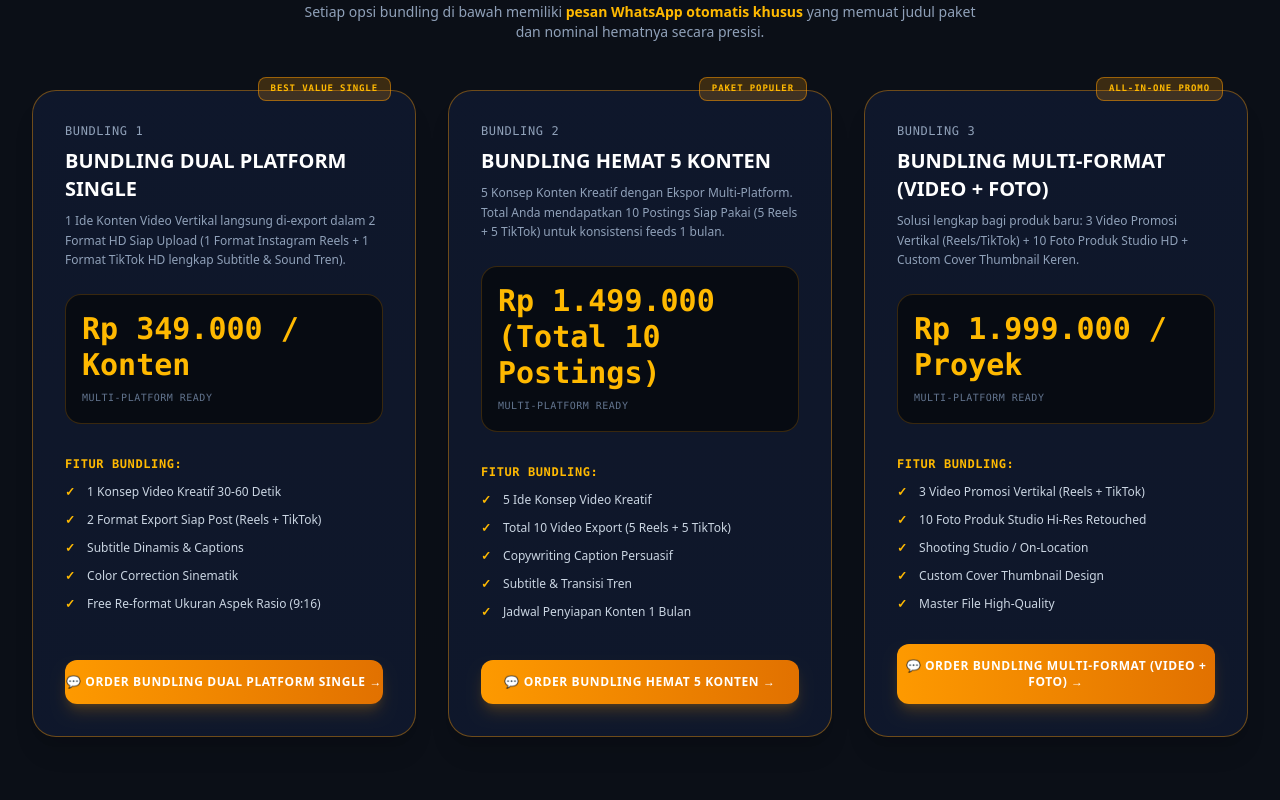
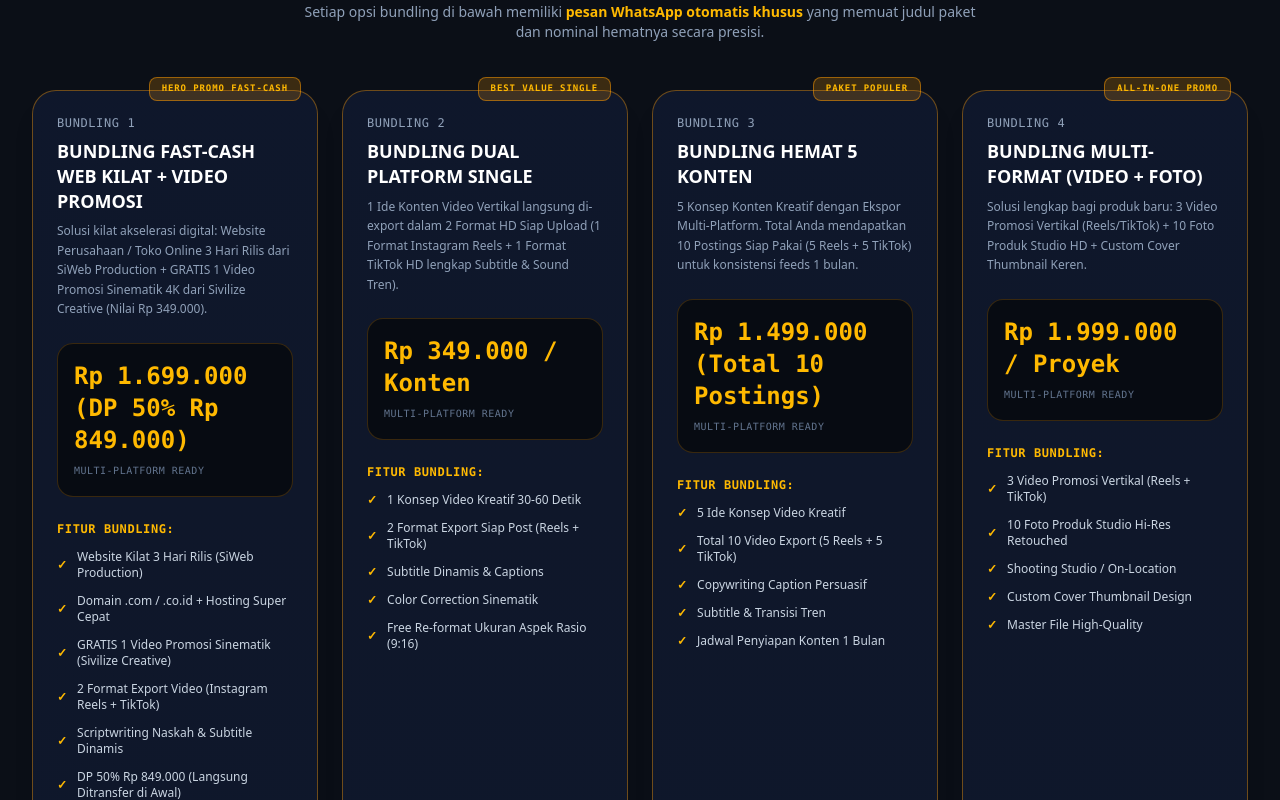
Before and after one commit to muhamadadrian210-debug/sivilize-creative, a Next.js app: page /harga in a window 1280 px wide. Shown: the part 1180-1980 px from the top of the page. Built offline with nearby package versions, Linux system fonts and the light colour scheme.

Commit message:
feat: implement Hero Fast-Cash Web Kilat SiWeb Rp 1.699.000 (DP Rp 849.000) bundle with Gratis 1 Video Sivilize Creative in Pricing page

```diff
--- a/src/app/harga/page.tsx
+++ b/src/app/harga/page.tsx
@@ -8,11 +8,26 @@ export default function HargaPage() {
   const cmoWaNumber = "6282347058055";
 
   const getWaLink = (packageName: string, price: string) => {
-    const text = `Halo Mas Shatrya Dhimar (CMO Sivilize Creative),\n\nSaya mau diskusi & order mengenai ${packageName} (${price}).\n\nBoleh dibantu jadwal brief & alur kerjanya? Terima kasih.`;
+    const text = `Halo Mas Shatrya Dhimar (CMO Sivilize Corp Indonesia),\n\nSaya mau diskusi & order mengenai ${packageName} (${price}).\n\nBoleh dibantu jadwal brief & alur kerjanya? Terima kasih.`;
     return `https://wa.me/${cmoWaNumber}?text=${encodeURIComponent(text)}`;
   };
 
   const bundlingPackages = [
+    {
+      name: "Bundling Fast-Cash Web Kilat + Video Promosi",
+      price: "Rp 1.699.000 (DP 50% Rp 849.000)",
+      badge: "HERO PROMO FAST-CASH",
+      desc: "Solusi kilat akselerasi digital: Website Perusahaan / Toko Online 3 Hari Rilis dari SiWeb Production + GRATIS 1 Video Promosi Sinematik 4K dari Sivilize Creative (Nilai Rp 349.000).",
+      features: [
+        "Website Kilat 3 Hari Rilis (SiWeb Production)",
+        "Domain .com / .co.id + Hosting Super Cepat",
+        "GRATIS 1 Video Promosi Sinematik (Sivilize Creative)",
+        "2 Format Export Video (Instagram Reels + TikTok)",
+        "Scriptwriting Naskah & Subtitle Dinamis",
+        "DP 50% Rp 849.000 (Langsung Ditransfer di Awal)"
+      ],
+      waMessage: "Halo Mas Shatrya Dhimar (CMO Sivilize Corp Indonesia),\n\nSaya mau order *Paket Fast-Cash Web Kilat 3 Hari SiWeb (Rp 1.699.000 / DP Rp 849.000) + Gratis 1 Video Promosi Sivilize Creative*.\n\nBoleh dibantu koordinasi brief & penyerahan bahan videonya? Terima kasih."
+    },
     {
       name: "Bundling Dual Platform Single",
       price: "Rp 349.000 / Konten",
@@ -198,10 +213,10 @@ export default function HargaPage() {
               </p>
             </div>
 
-            <div className="grid grid-cols-1 md:grid-cols-3 gap-8">
+            <div className="grid grid-cols-1 md:grid-cols-2 lg:grid-cols-4 gap-6">
               {bundlingPackages.map((pkg, idx) => (
-                <div key={idx} className="bg-gradient-to-b from-slate-900 via-[#0f172a] to-slate-900 border border-amber-500/40 rounded-3xl p-8 flex flex-col justify-between hover:border-amber-400 transition-all shadow-xl relative">
-                  <div className="absolute -top-3.5 right-6 px-3 py-1 bg-amber-500/20 border border-amber-500/50 text-amber-400 font-mono text-[9px] font-bold uppercase tracking-widest rounded-lg">
+                <div key={idx} className="bg-gradient-to-b from-slate-900 via-[#0f172a] to-slate-900 border border-amber-500/40 rounded-3xl p-6 flex flex-col justify-between hover:border-amber-400 transition-all shadow-xl relative">
+                  <div className="absolute -top-3.5 right-4 px-3 py-1 bg-amber-500/20 border border-amber-500/50 text-amber-400 font-mono text-[9px] font-bold uppercase tracking-widest rounded-lg">
                     {pkg.badge}
                   </div>
 
@@ -209,20 +224,20 @@ export default function HargaPage() {
                     <span className="text-slate-400 font-mono text-xs uppercase tracking-wider block mb-2">
                       BUNDLING {idx + 1}
                     </span>
-                    <h3 className="text-xl font-extrabold text-white uppercase mb-2">{pkg.name}</h3>
+                    <h3 className="text-lg font-extrabold text-white uppercase mb-2 leading-snug">{pkg.name}</h3>
                     <p className="text-slate-400 text-xs leading-relaxed mb-6">{pkg.desc}</p>
 
-                    <div className="p-4 rounded-2xl bg-[#070b12] border border-amber-500/20 mb-8">
-                      <span className="text-2xl sm:text-3xl font-black text-amber-400 font-mono block">{pkg.price}</span>
+                    <div className="p-4 rounded-2xl bg-[#070b12] border border-amber-500/20 mb-6">
+                      <span className="text-xl sm:text-2xl font-black text-amber-400 font-mono block">{pkg.price}</span>
                       <span className="text-slate-500 text-[10px] font-mono uppercase tracking-wider">Multi-Platform Ready</span>
                     </div>
 
-                    <div className="space-y-3 mb-8">
+                    <div className="space-y-3 mb-6">
                       <span className="text-xs font-mono text-amber-400 uppercase tracking-wider block font-bold">
                         Fitur Bundling:
                       </span>
                       {pkg.features.map((feat, fIdx) => (
-                        <div key={fIdx} className="flex items-center gap-3 text-xs text-slate-300">
+                        <div key={fIdx} className="flex items-center gap-2.5 text-xs text-slate-300">
                           <span className="text-amber-400 font-bold">✓</span>
                           <span>{feat}</span>
                         </div>
@@ -236,7 +251,7 @@ export default function HargaPage() {
                     rel="noopener noreferrer"
                     className="block text-center py-3.5 rounded-xl bg-gradient-to-r from-amber-500 to-amber-600 hover:from-amber-400 hover:to-amber-500 text-white font-extrabold text-xs uppercase tracking-wider transition-all shadow-lg shadow-amber-500/20"
                   >
-                    💬 Order {pkg.name} &rarr;
+                    💬 Order {pkg.name.split(" ")[0]} &rarr;
                   </a>
                 </div>
               ))}
```
